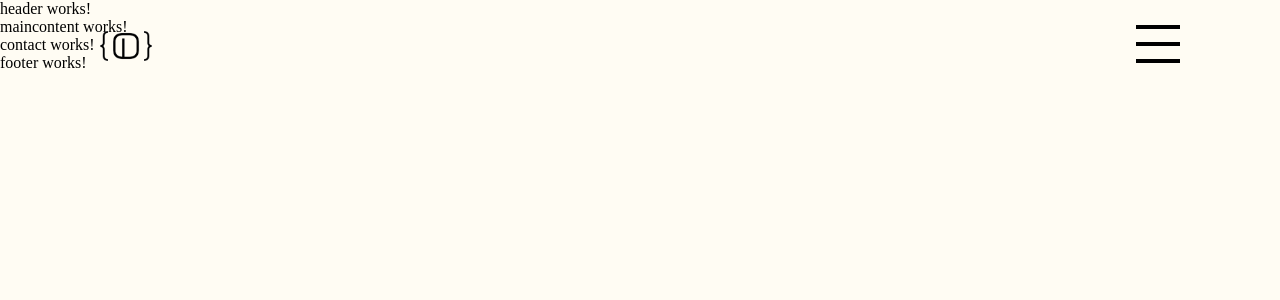
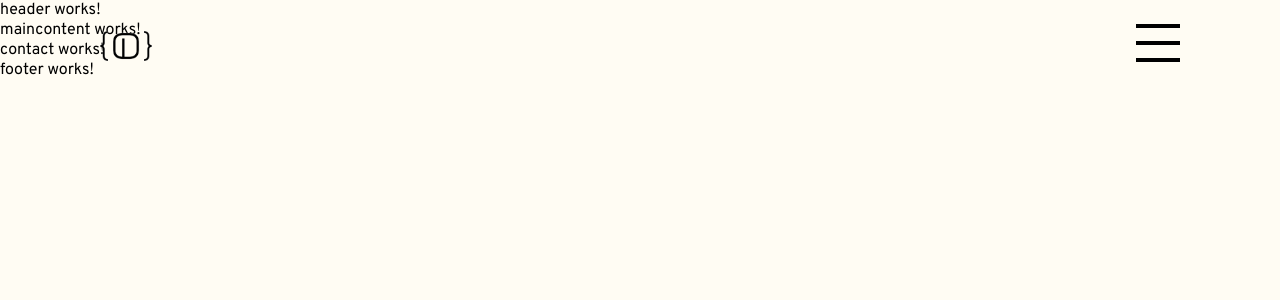
Before and after one commit to danielaolbrich/Portfolio, an Angular app: page / in a window 1280 px wide. Shown: the top 300 px of the page. Built offline with nearby package versions, Linux system fonts and the light colour scheme.

Commit message:
added     font-family: 'Overpass';     font-weight: regular;

```diff
--- a/src/styles.scss
+++ b/src/styles.scss
@@ -1,5 +1,7 @@
 body {
     background-color: rgba(255, 252, 243, 1);
+    font-family: 'Overpass';
+    font-weight: regular;
 }
 
 *{
```
